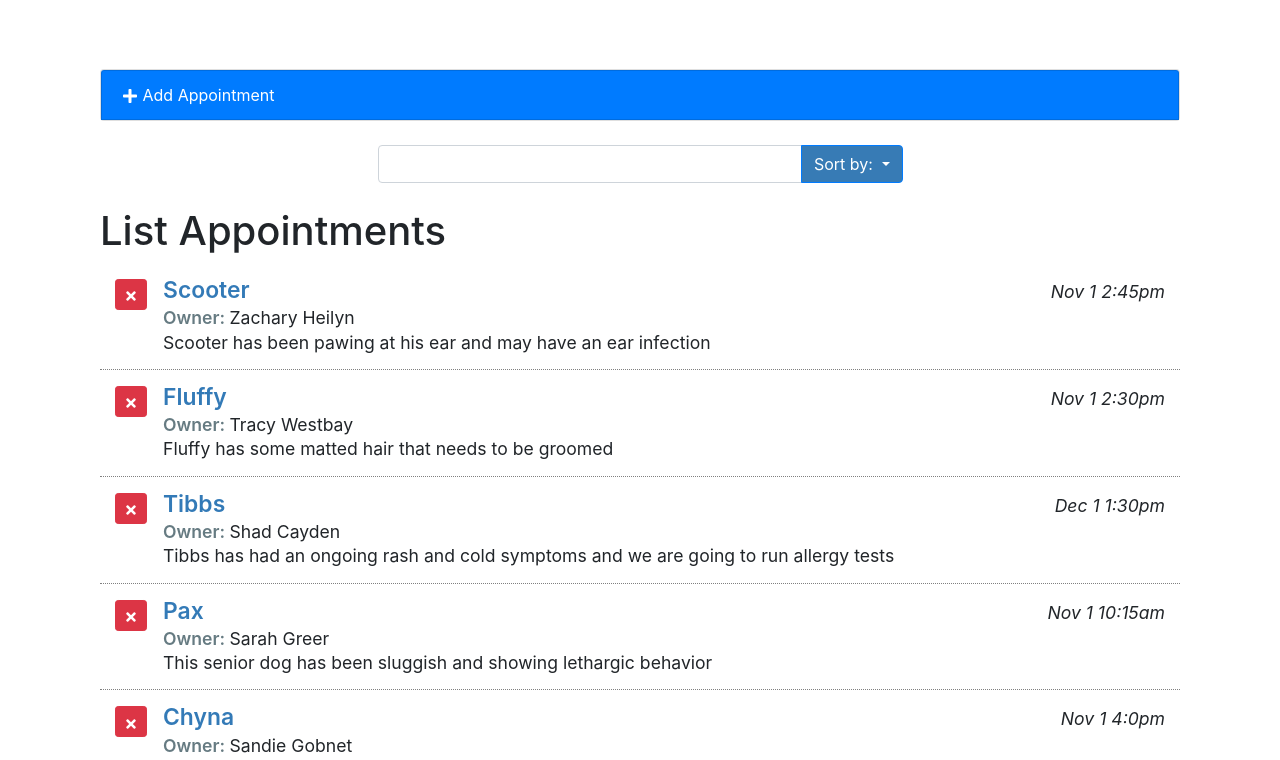
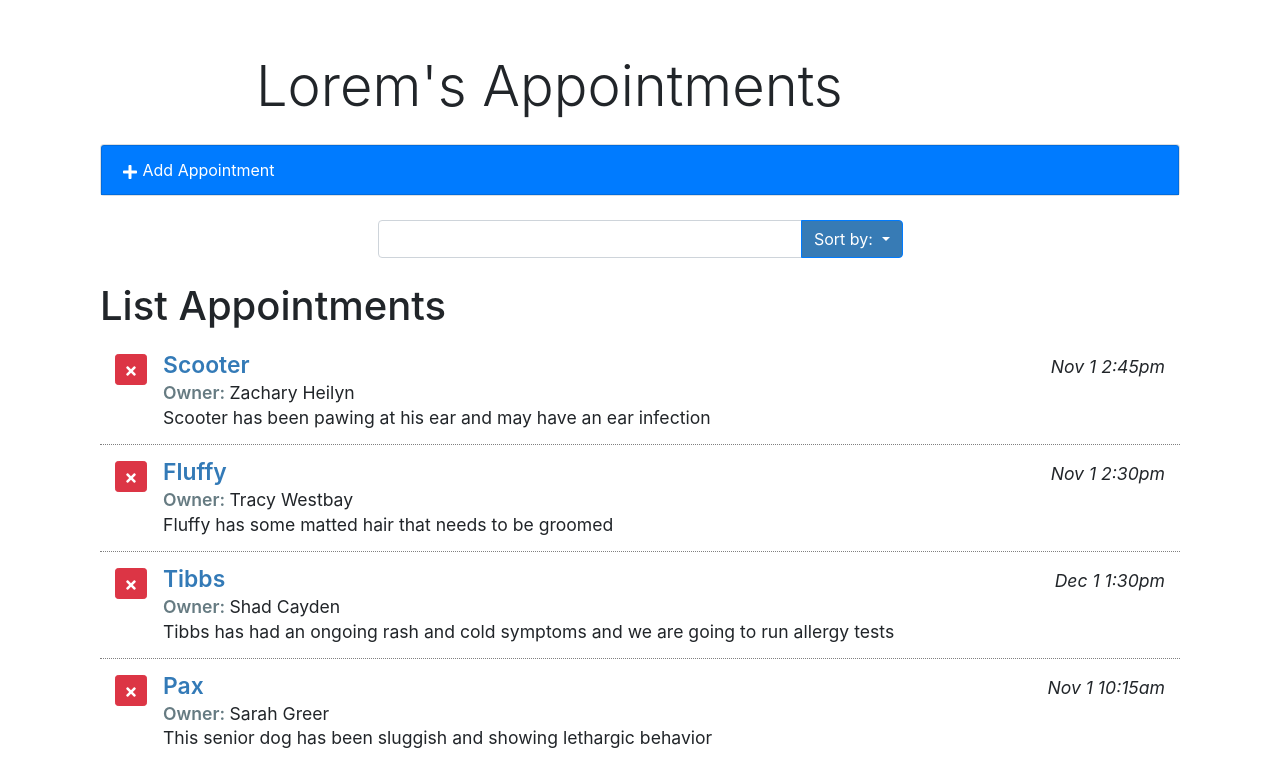
Before and after one commit to mattwmarra/appointment-demo, a React app: page / in a window 1280 px wide. Shown: the top 760 px of the page. Built offline with nearby package versions, Linux system fonts and the light colour scheme.

Commit message:
initial commit

```diff
--- a/src/components/App.js
+++ b/src/components/App.js
@@ -92,6 +92,9 @@ function App() {
 
   return (
     <main className="page bg-white" id="petratings">
+      <div className="heading">
+        <h1 className="display-4">Lorem's Appointments</h1>
+      </div>
     <div className="container">
       <div className="row">
         <div className="col-md-12 bg-white">
--- a/src/css/App.css
+++ b/src/css/App.css
@@ -43,3 +43,7 @@
 .dropdown-item:active {
   background-color: #a9aeb2;
 }
+
+.heading {
+  margin-left: 20%;
+}
```
